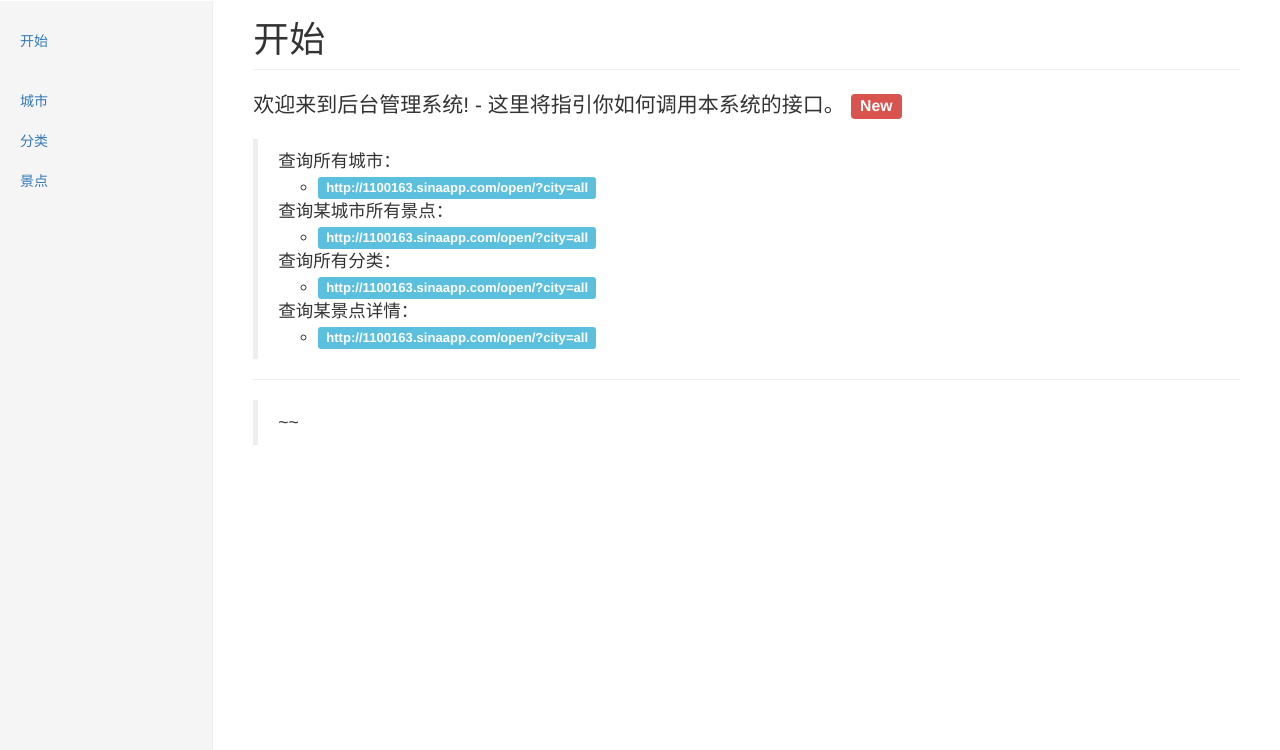
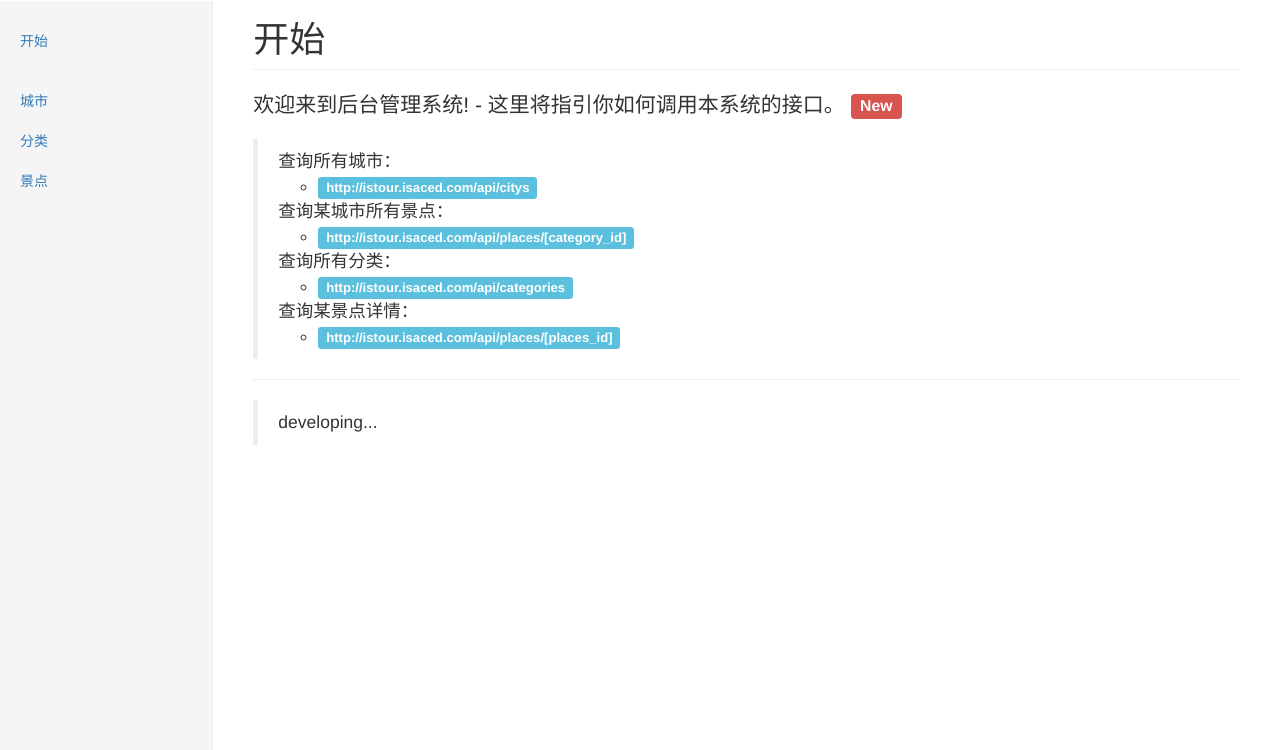
Before and after one commit to isaced/istour, a Flask app: page / in a window 1280 px wide. Shown: the part 50-800 px from the top of the page. Run offline with Flask 2, Linux system fonts and the light colour scheme; some libraries are stand-ins or nearby versions.

Commit message:
define api desc

```diff
--- a/templates/index.html
+++ b/templates/index.html
@@ -12,19 +12,19 @@
     <ul class="list-unstyled">
         <li>
             查询所有城市：
-            <ul><li><span class="label label-info">http://1100163.sinaapp.com/open/?city=all</span><br></li></ul>
+            <ul><li><span class="label label-info">http://istour.isaced.com/api/citys</span><br></li></ul>
         </li>
         <li>
             查询某城市所有景点：
-            <ul><li><span class="label label-info">http://1100163.sinaapp.com/open/?city=all</span><br></li></ul>
+            <ul><li><span class="label label-info">http://istour.isaced.com/api/places/[category_id]</span><br></li></ul>
         </li>
         <li>
             查询所有分类：
-            <ul><li><span class="label label-info">http://1100163.sinaapp.com/open/?city=all</span><br></li></ul>
+            <ul><li><span class="label label-info">http://istour.isaced.com/api/categories</span><br></li></ul>
         </li>
         <li>
             查询某景点详情：
-            <ul><li><span class="label label-info">http://1100163.sinaapp.com/open/?city=all</span><br></li></ul>
+            <ul><li><span class="label label-info">http://istour.isaced.com/api/places/[places_id]</span><br></li></ul>
         </li>
   </ul>
 </blockquote>
@@ -32,7 +32,7 @@
 <hr>
 
 <blockquote>
-~~
+developing...
 </blockquote>
 
 
```
